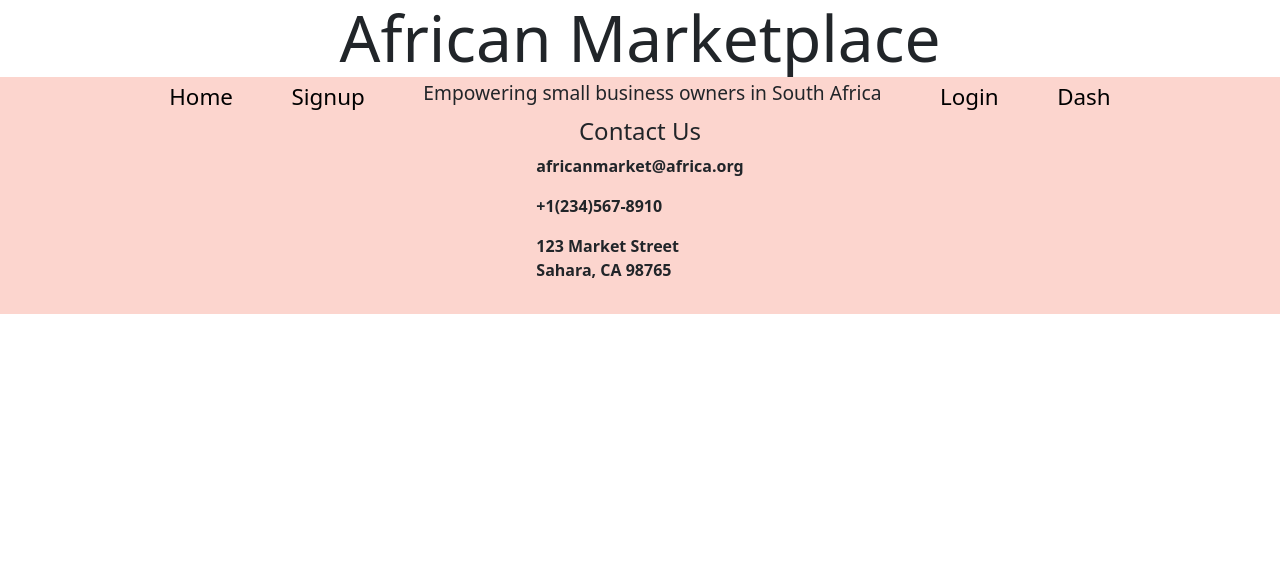
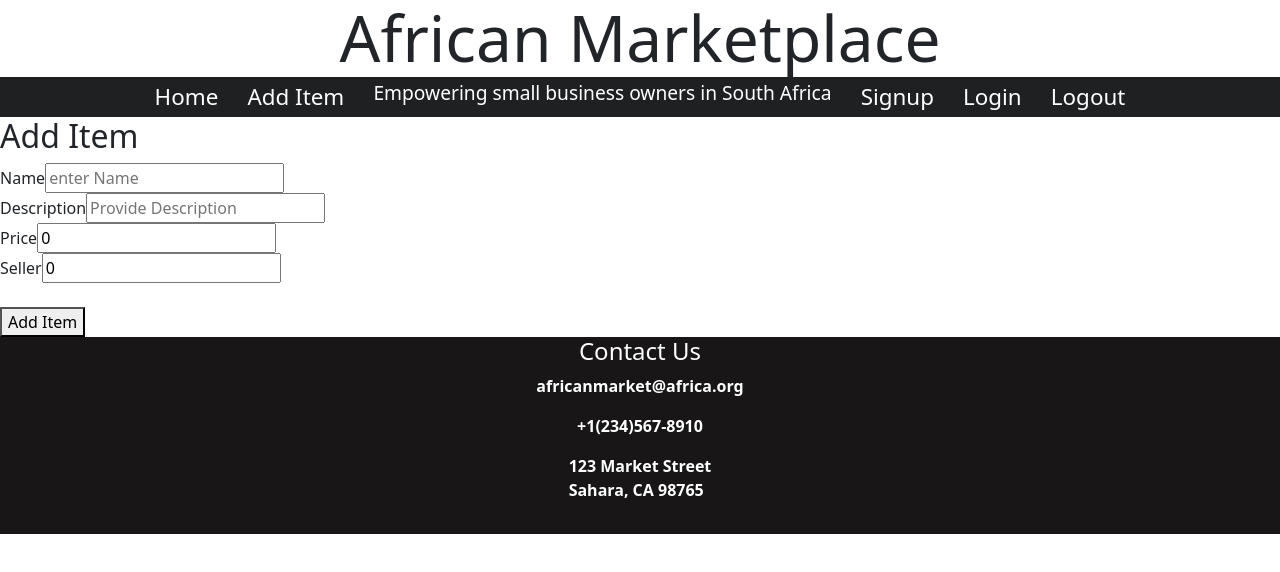
Before and after one commit to African-Market-Place-4/front-end, a React (Create React App) app: page /additem in a window 1280 px wide. Shown: the top 572 px of the page. Built offline with nearby package versions, Linux system fonts and the light colour scheme; sample sign-in values are in the browser's storage.

Commit message:
axios calls and lots of styling

```diff
--- a/src/App.css
+++ b/src/App.css
@@ -22,6 +22,8 @@
   justify-content: center;
   font-size: calc(10px + 2vmin);
   color: white;
+  color: rgba(14, 12, 12, 0.856);
+
 }
 
 .App-link {
--- a/src/App.js
+++ b/src/App.js
@@ -9,7 +9,9 @@ import CreateAccount from "./components/CreateAccount";
 import Header from './components/Header';
 import Footer from './components/Footer';
 import Dashboard from './components/Dashboard';
-import LandingPage from './components/LandingPage'
+import LandingPage from './components/LandingPage';
+import PrivateOutlet from './components/PrivateRoute';
+import Logout from './components/Logout'
 
 function App() {
   return (
@@ -24,10 +26,13 @@ function App() {
           <Route path="/signup" element={<CreateAccount/>}>
           </Route>
 
-          <Route path="/dashboard" element={<Dashboard/>}>
+          <Route path="/additem" element={<PrivateOutlet/>}>
+            <Route path="/additem" element={<Dashboard/>}/>
           </Route>
 
           <Route exact path='/' element={<LandingPage/>}>
+          </Route>
+          <Route exact path='/logout' element={<Logout/>}>
           </Route>
 
           </Routes>
--- a/src/components/AddItem.js
+++ b/src/components/AddItem.js
@@ -7,11 +7,10 @@ import axios from 'axios';
 const AddItem = () => {
     let navigate = useNavigate();
     const [item, setItem] = useState({
-        product_id: '',
         name: '',
-        price_usd: '',
+        price_usd: 0,
         description: '',
-        seller:''
+        seller:0
     });
 
     const handleChanges = event => {
@@ -22,27 +21,16 @@ const AddItem = () => {
     };
 
     const submitForm = event => {
-        // e.preventDefault();
-        // axios.post('BASE URL GOES HERE/items', item)
-        //     .then(resp=>{
-        //        setItems(resp.data)
-        //         setItem({
-        //             name: '',
-        //             price_usd: '',
-        //             description: '',
-        //             seller: ''
-        //             });
-        //         navigate('/');
-        //     })
-        //     .catch(err=>{
-        //         console.log(err)
-        //     })
-        axios.post('baseURL/auth/login',this.state)
-        .then(resp=>{
+        event.preventDefault();
+        axios.post('https://african-marketplace-4.herokuapp.com/api/items', item)
+            .then(resp=>{
+                navigate('/')
+            })
+            .catch(err=>{
+                console.log('error from axios',err)
+            })
+    }
 
-        })
-       navigate('/');
-    }
 
     return (
         <div>
@@ -53,7 +41,7 @@ const AddItem = () => {
                     <input id="name"
                         type="text"
                         name="name"
-                        placeHolder="enter Name"
+                        placeholder="enter Name"
                         onChange={handleChanges}
                         value={item.name} />
                         <br/>
@@ -61,24 +49,24 @@ const AddItem = () => {
                     <input id="description"
                         type="text"
                         name="description"
-                        placeHolder="Provide Description"
+                        placeholder="Provide Description"
                         onChange={handleChanges}
                         value={item.description} />
                         <br/>
                         <label>Price</label>
-                    <input id="price"
+                    <input id="price_usd"
                         type="text"
-                        name="price"
-                        placeHolder="Enter Price"
+                        name="price_usd"
+                        placeholder="Enter Price"
                         onChange={handleChanges}
                         value={item.price_usd} />
                         <br/>
-                        <label>Location</label>
+                        <label>Seller</label>
 
-                    <input id="location"
+                    <input id="seller"
                         type="text"
-                        name="location"
-                        placeHolder="Enter Location"
+                        name="seller"
+                        placeholder="Enter seller"
                         onChange={handleChanges}
                         value={item.seller} />
                     </div>
--- a/src/components/CreateAccount.js
+++ b/src/components/CreateAccount.js
@@ -16,19 +16,18 @@ const CreateAccount = (props) => {
     };
     const navigate = useNavigate();
     const submitForm = event => {
-        // e.preventDefault();
-        // axios.post('BASE URL GOES HERE/auth/register', user)
-        //     .then(resp=>{
-        //         setUser({
-        //          username:"",
-        //          password:""
-        //          });
-        //         navigate('/login');
-        //     })
-        //     .catch(err=>{
-        //         console.log(err)
-        //     })
-        navigate('/login');
+        event.preventDefault();
+        axios.post('https://african-marketplace-4.herokuapp.com/api/auth/register', user)
+            .then(resp=>{
+                setUser({
+                 username:"",
+                 password:""
+                 });
+                navigate('/login');
+            })
+            .catch(err=>{
+                console.log(err)
+            })
     }
 
     return (
@@ -36,18 +35,18 @@ const CreateAccount = (props) => {
             <form className="create-acct-form" onSubmit={submitForm}>
                 <div className="create-form-container">
                     <h2>Create Account</h2>
-                    <label className="create-label" htmlFor="username">Username</label>
+                    <label className="create-label">Username</label>
                     <input className="create-input" id="username"
                         type="text"
                         name="username"
-                        placeHolder="enter Username"
+                        placeholder="enter Username"
                         onChange={handleChanges}
                         value={user.username} />
-                    <label className="create-label" ftmlFor="password">Password</label>
+                    <label className="create-label">Password</label>
                     <input className="create-input" id="password"
                         type="password"
                         name="password"
-                        placeHolder="Enter Password"
+                        placeholder="Enter Password"
                         onChange={handleChanges}
                         value={user.password} />
                     </div>
--- a/src/components/Dashboard.js
+++ b/src/components/Dashboard.js
@@ -1,74 +1,11 @@
-//Dashboard goes here! Assuming User has logged in
-
 import React from 'react';
-import {useState} from 'react';
 import AddItem from './AddItem';
 
 
 const Dashboard = () => {
-
-    const dummyData = [
-    {
-        name: 'eggs',
-        description: 'white',
-        price: '$3',
-        location: 'sauti'
-    },
-    {
-        name: 'eggs',
-        description: 'white',
-        price: '$3',
-        location: 'sauti'
-    },
-    {
-        name: 'eggs',
-        description: 'white',
-        price: '$3',
-        location: 'sauti'
-    },
-    {
-        name: 'eggs',
-        description: 'white',
-        price: '$3',
-        location: 'sauti'
-    }
-]
-
-const [items, setItems] = useState(dummyData)
-
-    // Need to do!!
-    // 1)Make sure we are making axios call to the correct address.
-    // 2)Check response to see if we are getting data.
-    // 3)setItems to correct response data.
-
-
-    // useEffect(()=> {
-    //     axiosWithAuth()
-    //         .get('/items')
-    //         .then(resp=>{
-    //             console.log(resp)
-    //             setItems(resp)
-    //         })
-    //         .catch(err=>{
-    //             console.log(err)
-    //         })
-    // }, []);
-
     return (
         <div>
             <AddItem/>
-            {
-                items.map(item => {
-                    return (
-                    <div>
-                        <h2>{item.name}</h2>
-                        <p>{item.description}</p>
-                        <p>{item.price}</p>
-                        <p>{item.location}</p>
-                        </div>
-                    )
-                })
-            }
         </div>
     )
 }
--- a/src/components/Footer.js
+++ b/src/components/Footer.js
@@ -15,7 +15,8 @@ export default function Footer(props) {
 }
 
 const FooterStyle = styled.div`
-    background-color: #fcd5ce;
+    background-color:rgba(14, 12, 12, 0.956);;
+    color:white;
     flex-direction:column;
     display:flex;
     align-items: center;
@@ -25,6 +26,8 @@ const FooterStyle = styled.div`
     address{
         display:flex;
         flex-direction:column;
+        justify-content:center;
+        align-items:center;
     }
     p {
         font-weight: bold;
--- a/src/components/Header.js
+++ b/src/components/Header.js
@@ -9,10 +9,11 @@ const Header = () =>{
         <NavContainer>
             <NavStyle>
                 <li><Link to="/">Home</Link></li>
+                <li><Link to="/additem">Add Item</Link></li>
+                <h2>Empowering small business owners in South Africa</h2>
                 <li><Link to="/signup">Signup</Link></li>
-                <h2>Empowering small business owners in South Africa</h2>
                 <li><Link to="/login">Login</Link></li>
-                <li><Link to="/dashboard">Dash</Link></li>
+                <li><Link to="/logout">Logout</Link></li>
             </NavStyle>
         </NavContainer>
     </HeaderStyle>)
@@ -20,7 +21,7 @@ const Header = () =>{
 export default Header
 
 const HeaderStyle = styled.div`
-    background-color: #fcd5ce;
+    background-color: #343a40;
     flex-direction:column;
     display:flex;
     align-items: center;
@@ -46,7 +47,8 @@ const NavContainer=styled.div`
     width:100%;
     display:flex;
     justify-content:center;
-    background-color: #fcd5ce;
+    background-color:rgba(14, 12, 12, 0.556);
+;
 `
 const NavStyle = styled.ul`
     display:flex;
@@ -56,16 +58,24 @@ const NavStyle = styled.ul`
     height:40px;
     margin:0px;
     padding:0px;
+    color:white;
   li {
         display: flex;
         flex-direction:row;
         padding: 0;
+        color:white;
 
         a {
             text-decoration: none;
-            color: black;
+            color: white;
             font-size: 1.4em;
+            &:hover{
+            font-weight:bold;
+            text-decoration:underline;
+            text-decoration-color:rgb(287, 69, 69);
+            }
         }
+
 
     }
     h2{
@@ -73,5 +83,6 @@ const NavStyle = styled.ul`
             display:flex;
             align-items:center;
             justify-content:center;
+
         }
 `
--- a/src/components/LandingItem.js
+++ b/src/components/LandingItem.js
@@ -7,9 +7,9 @@ const LandingItem = (props) =>{
     return(
     <ItemStyle>
         <div>
-            <p><span>Item:</span> {item.name}</p>
-            <p><span>Price:</span> {item.price_usd}</p>
-            <p><span>Description:</span> {item.description}</p>
+            <p><StyledSpan>Item:</StyledSpan> {item.name}</p>
+            <p><StyledSpan>Price:</StyledSpan> {item.price_usd}</p>
+            <p><StyledSpan>Description:</StyledSpan> {item.description}</p>
             {/* <p><span>Location:</span> {item.location}</p>  */}
         </div>
     </ItemStyle>
@@ -21,17 +21,27 @@ const ItemStyle = styled.div`
     flex-direction:column;
     justify-content:center;
     align-items:center;
-    border:2px solid black;
+    /* border:3px solid black; */
     width:250px;
     height:250px;
     margin:20px;
+    background-color:rgba(255, 255, 255, 0.919);
 
-    span{
-        font-weight:bold;
     }
     img{
         width:150px;
         height:150px;
         object-fit: cover;
     }
+    p{
+        font-size:1.5rem;
+    }
 `
+const StyledSpan=styled.span`
+    font-weight:bold;
+        &:hover{
+            text-decoration:none;
+            text-decoration-color:none;
+            cursor:text;
+        }
+`
--- a/src/components/LandingPage.js
+++ b/src/components/LandingPage.js
@@ -32,40 +32,13 @@ const initialItems = [
         description: 'white',
         seller: 'Italy'
     },
-    {
-        product_id: 5,
-        name: 'Chocolate',
-        price_usd: '$2',
-        description: 'brown',
-        seller: 'Germany'
-    },
-    {
-        product_id:6,
-        name: 'Rice',
-        price_usd: '$4',
-        description: 'white',
-        seller: 'Spain'
-    },
-    {
-        product_id:7,
-        name: 'Wheat',
-        price_usd: '$5',
-        description: 'golden',
-        seller: 'US'
-    },
-    {
-        product_id:8,
-        name: 'Wine',
-        price_usd: '$10',
-        description: 'white',
-        seller: 'New Zealand'
-    }
+
 ]
 
 
 const LandingPage = () =>{
     const[items, setItems]=useState(initialItems)
-    const [isToggled,setIsToggled]=useState(false)
+    const [isToggled,setIsToggled]=useState(true)
 
     // Need to do!!
     // 1)Make sure we are making axios call to the correct address.
@@ -73,16 +46,15 @@ const LandingPage = () =>{
     // 3)setItems to correct response data.
 
 
-    // useEffect(()=> {
-    //     axios.get('BASEURL/items')
-    //         .then(resp=>{
-    //             console.log(resp)
-    //             setItems(resp)
-    //         })
-    //         .catch(err=>{
-    //             console.log(err)
-    //         })
-    // }, []);
+    useEffect(()=> {
+        axios.get('https://african-marketplace-4.herokuapp.com/api/items')
+            .then(resp=>{
+                setItems(resp.data)
+            })
+            .catch(err=>{
+                console.log('this is err',err)
+            })
+    }, []);
 
     const toggle=()=>{
         setIsToggled(!isToggled)
@@ -106,8 +78,10 @@ const LandingPage = () =>{
             })}
         </ListStyle>
         }
-        <p>Click <span onClick={toggle}>HERE</span> {isToggled ? 'to browse more items...' : 'to hide items...'}</p>
-        <Link to="/login" className='styledLink'>or click <span>HERE</span> to list your own! </Link>
+        <FuncStyle>
+            <p>Click <span onClick={toggle}>HERE</span> {isToggled ? 'to browse more items...' : 'to hide items...'}</p>
+            <p>or click <Link to="/additem" className='styledLink'><span>HERE</span></Link> to list your own! </p>
+        </FuncStyle>
     </HomeStyle>
     )}
 export default LandingPage;
@@ -117,6 +91,14 @@ const HomeStyle = styled.ul`
     flex-direction:column;
     justify-content:space-around;
     align-items:center;
+    background-image:url('https://images.unsplash.com/photo-1542838132-92c53300491e?ixid=MnwxMjA3fDB8MHxwaG90by1wYWdlfHx8fGVufDB8fHx8&ixlib=rb-1.2.1&auto=format&fit=crop&w=1074&q=80');
+    object-fit:cover;
+    background-repeat:repeat;
+    width:100%;
+    background-position:center;
+    background-size:100%;
+    top:0;
+
 
   li {
         display: flex;
@@ -130,14 +112,23 @@ const HomeStyle = styled.ul`
         }
     }
     h2{
-            font-size:2rem;
+            font-size:1.4rem;
+            color:white;
+            background-color:rgb(287, 69, 69);
+            width:400px;
+            text-align:center;
+            margin-top:20px;
+            border-radius:10px;
         }
     span{
         font-weight:bold;
+        &:hover{
+            text-decoration:underline;
+            text-decoration-color:rgb(287, 69, 69);
+            cursor:pointer;
+        }
     }
-    span:hover{
-        cursor:pointer;
-    }
+
     .styledLink{
         text-decoration:none;
         color:black;
@@ -146,4 +137,16 @@ const HomeStyle = styled.ul`
 const ListStyle = styled.ul`
     display:flex;
     flex-wrap:wrap;
+    /* background-image:url('https://images.unsplash.com/photo-1605319760321-91c129fd463a?ixlib=rb-1.2.1&ixid=MnwxMjA3fDB8MHxwaG90by1wYWdlfHx8fGVufDB8fHx8&auto=format&fit=crop&w=1567&q=80'); */
 `
+const FuncStyle = styled.div`
+    width:100%;
+    background-color:rgba(255, 255, 255, 0.919);
+    display:flex;
+    flex-direction:column;
+    justify-content:center;
+    align-items:center;
+    width:400px;
+    height:100px;
+    margin-bottom:20px;
+`
--- a/src/components/Login.js
+++ b/src/components/Login.js
@@ -1,4 +1,6 @@
 import React, { Component } from "react";
+import axios from 'axios';
+
 
 
 export default class Login extends Component {
@@ -25,9 +27,14 @@ export default class Login extends Component {
     }
 
     handleSubmit = event =>{
-        console.log("this is props",this.props)
-        alert(`${this.state.username} ${this.state.password}`)
-        event.preventDefault()
+        event.preventDefault();
+        axios.post('https://african-marketplace-4.herokuapp.com/api/auth/login', this.state)
+            .then(resp=>{
+                 localStorage.setItem('token',resp.data.token);
+            })
+            .catch(err=>{
+                console.log(err)
+            })
     }
 
     render() {
@@ -36,13 +43,13 @@ export default class Login extends Component {
                 <h3>Login</h3>
 
                 <div className="form-group">
-                    <label>Email address</label>
+                    <label>Username</label>
                     <input
-                        type="email"
-                        value={this.state.email}
-                        onChange={this.handleEmailChange}
+                        type="username"
+                        value={this.state.username}
+                        onChange={this.handleUsernameChange}
                         className="form-control"
-                        placeholder="Enter email"
+                        placeholder="Enter username"
                         />
                 </div>
 
--- /dev/null
+++ b/src/components/Logout.js
@@ -0,0 +1,13 @@
+import React, { useEffect} from "react";
+import { useNavigate } from 'react-router-dom';
+
+const Logout = (props)=> {
+    const navigate = useNavigate();
+    useEffect(()=> {
+       localStorage.removeItem('token');
+       navigate('/')
+    }, [navigate]);
+    return(<div></div>);
+}
+
+export default Logout;
--- /dev/null
+++ b/src/components/PrivateRoute.js
@@ -0,0 +1,10 @@
+import React from 'react';
+import { Navigate, Outlet } from 'react-router-dom';
+import Login from './Login'
+
+function PrivateOutlet() {
+    const token = localStorage.getItem("token")
+    return token ? <Outlet /> : <Navigate to="/login" element={Login}/>;
+  }
+
+export default PrivateOutlet;
```
